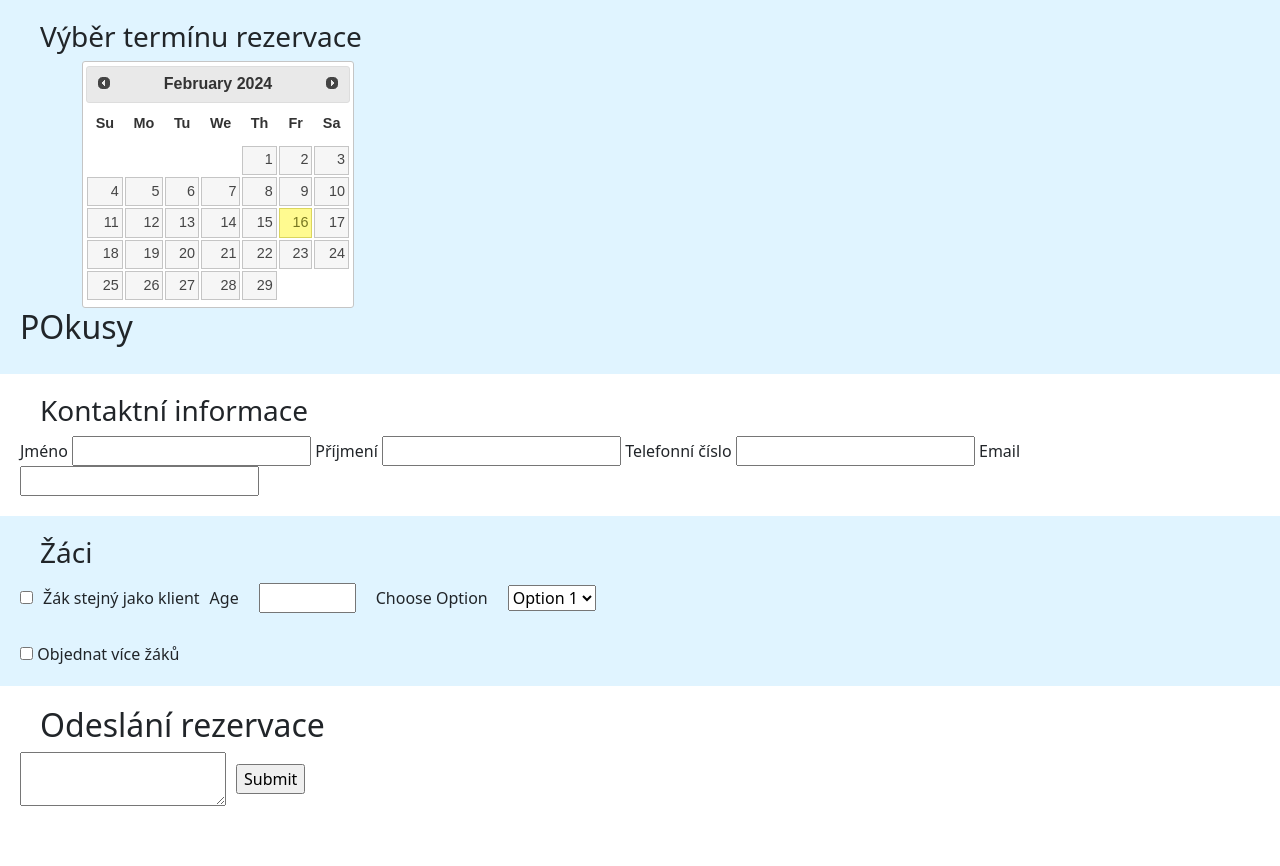
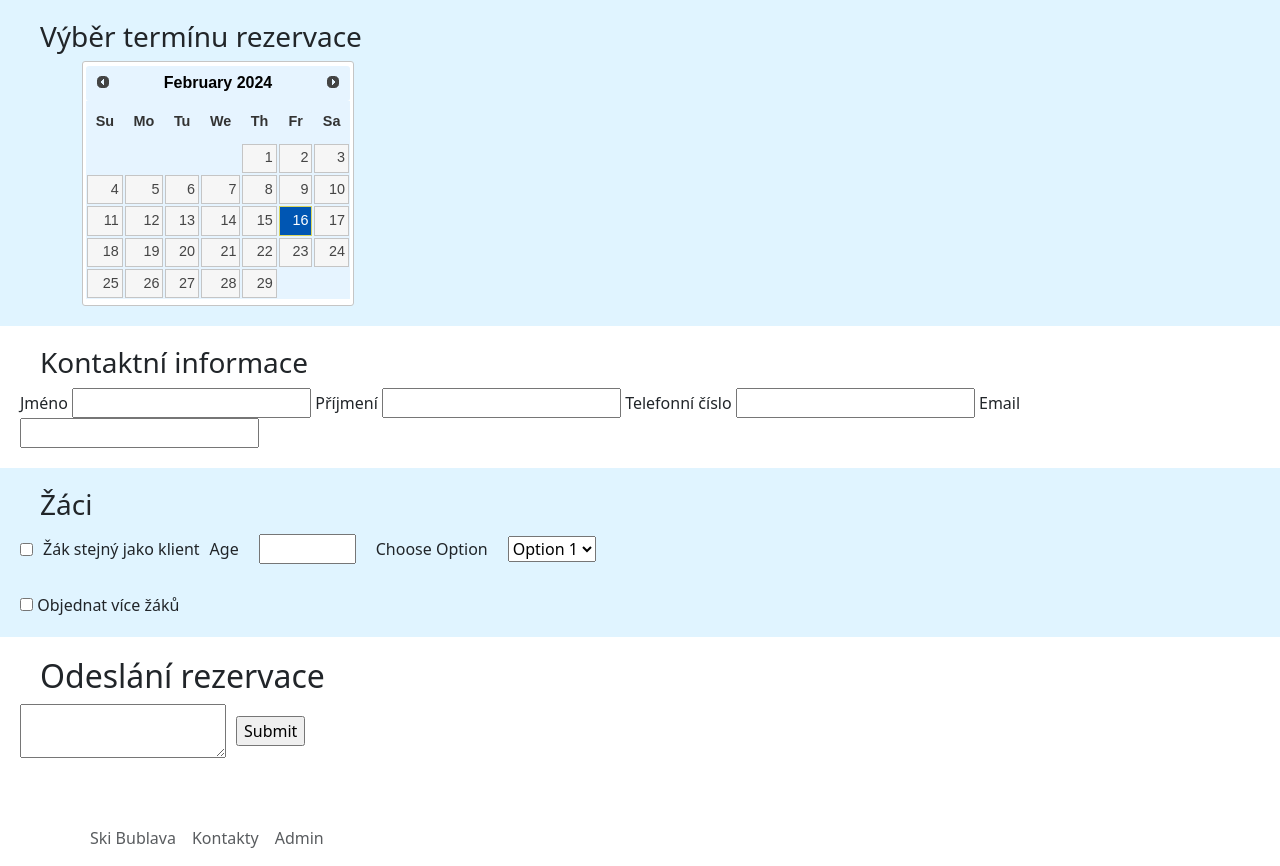
Before and after one commit to petrstipek/Rezervacni_webova_aplikace, a Flask app: page / in a window 1280 px wide. Shown: the part 118-984 px from the top of the page. Run offline with Flask 3, Linux system fonts and the light colour scheme; some libraries are stand-ins or nearby versions.

Commit message:
Basic styling of calendar

```diff
--- a/flaskr/static/css/style.css
+++ b/flaskr/static/css/style.css
@@ -85,3 +85,91 @@ section {
     margin-bottom: 10px;
     /* Spacing between date entries */
 }
+
+.ui-datepicker {
+    border: none;
+    background: none;
+    box-shadow: none;
+}
+
+/* Style the header */
+.ui-datepicker .ui-datepicker-header {
+    background-color: #e6f4ff;
+    /* Soft blue background */
+    color: #000;
+    /* Black text */
+    padding: 0.6em 1em;
+    /* Adjust padding as needed */
+    border: none;
+    /* No borders */
+}
+
+/* Style the prev/next buttons */
+.ui-datepicker .ui-datepicker-prev,
+.ui-datepicker .ui-datepicker-next {
+    background: none;
+    border: none;
+    font-weight: bold;
+    color: #007bff;
+    /* Color similar to the image provided */
+}
+
+/* Replace icons with text */
+.ui-datepicker .ui-icon {
+    text-indent: 0;
+    margin-top: -8px;
+    /* Align text vertically */
+}
+
+/* Style the month and year */
+.ui-datepicker .ui-datepicker-title {
+    font-weight: bold;
+    /* Bold text for month and year */
+}
+
+/* Style the table of days */
+.ui-datepicker table {
+    background-color: #e6f4ff;
+    width: 100%;
+    /* Full width */
+    font-size: 0.9em;
+    /* Adjust font size as needed */
+}
+
+/* Style table cells */
+.ui-datepicker td {
+    padding: 0.7em;
+    /* Adjust cell padding as needed */
+    border: none;
+    /* Remove borders */
+}
+
+/* Style individual day cells */
+.ui-datepicker td span,
+.ui-datepicker td a {
+    text-align: center;
+    display: block;
+    color: #000;
+    /* Black text for days */
+    background-color: #e6f4ff;
+    /* Soft blue background for day cells */
+    /* Round corners for day cells */
+    padding: 0.5em;
+    /* Adjust padding as needed */
+}
+
+/* Style the current day */
+.ui-datepicker td.ui-datepicker-today a {
+    background-color: #0056b3;
+    /* Darker blue for the selected day */
+    color: white;
+    /* White text for the selected day */
+}
+
+/* Style hover state */
+.ui-datepicker td a:hover {
+    background-color: #cce0ff;
+    /* Lighter blue for hover state */
+    color: #0056b3;
+    /* Dark blue text for hover state */
+}
--- a/flaskr/templates/blog/reservation_page.html
+++ b/flaskr/templates/blog/reservation_page.html
@@ -21,8 +21,6 @@
                 <!-- The selected dates will be appended here -->
             </div>
         </div>
-        <h2>POkusy</h2>
-        <div id="datepicker2" data-available-times="{{ available_times }}"></div>
     </section>
 
     <section class="section_white" id="contact_information">
```
